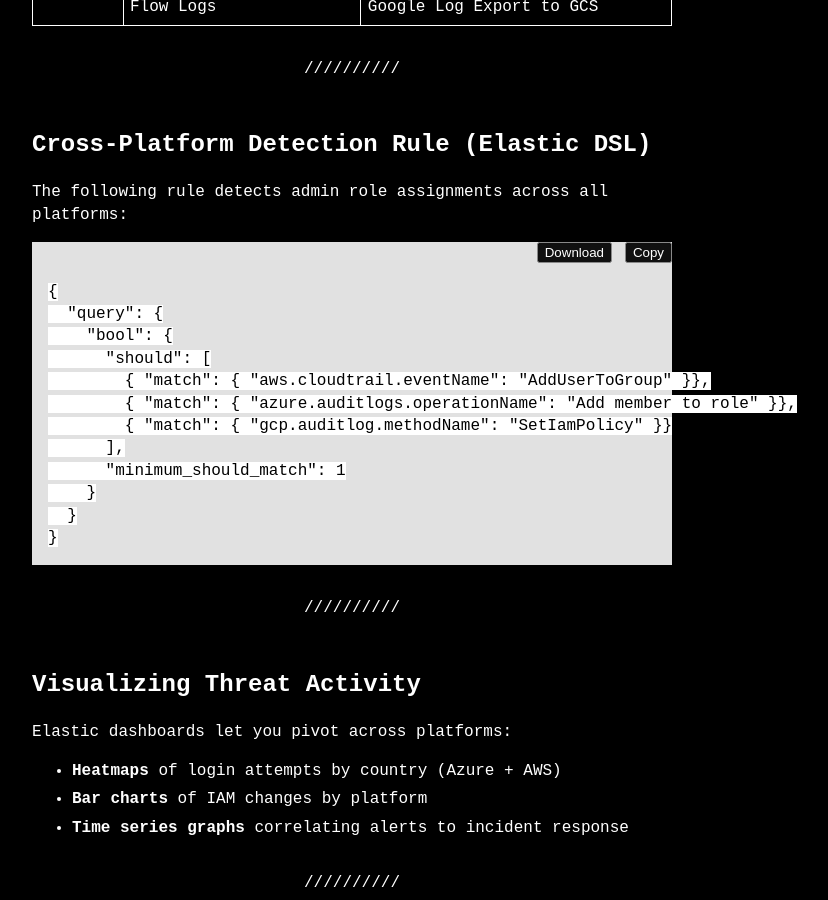
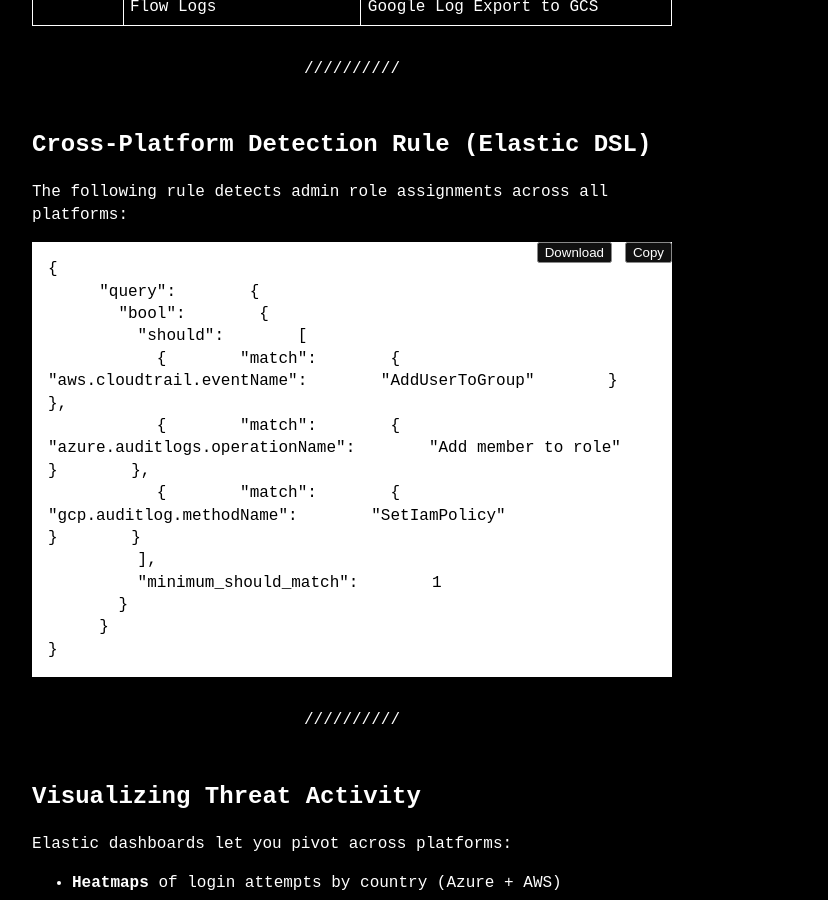
Before and after one commit to unattributed/unattributed.github.io, a Jekyll site: the page built from _posts/2025-05-12-Threat Hunting - Section 7.md, in a window 1280 px wide and 900 px high, scrolled down 1205 px. Shown: the whole window, without its empty margins (288-1116 px from the left). Built offline with Jekyll 4.4.1, drawn with Linux system fonts in a browser that asks for light colours.

Commit message:
chg to json for code block in  block13

````diff
--- a/_posts/2025-05-12-Threat Hunting - Section 7.md
+++ b/_posts/2025-05-12-Threat Hunting - Section 7.md
@@ -61,20 +61,20 @@
   <button onclick="copyCode('code11')" style="position:absolute;top:0;right:0;">Copy</button>
   <button onclick="downloadCode('code11', 'elastic_admin_escalation_rule.json')" style="position:absolute;top:0;right:60px;">Download</button>
 </div>
-<pre id="code11" style="background:#1e1e1e;color:#dcdcdc;padding:1em;"><code>
+```json
 {
   "query": {
     "bool": {
       "should": [
-        { "match": { "aws.cloudtrail.eventName": "AddUserToGroup" }},
-        { "match": { "azure.auditlogs.operationName": "Add member to role" }},
-        { "match": { "gcp.auditlog.methodName": "SetIamPolicy" }}
+        { "match": { "aws.cloudtrail.eventName": "AddUserToGroup" } },
+        { "match": { "azure.auditlogs.operationName": "Add member to role" } },
+        { "match": { "gcp.auditlog.methodName": "SetIamPolicy" } }
       ],
       "minimum_should_match": 1
     }
   }
 }
-</code></pre>
+```
 
 ---
 
````
